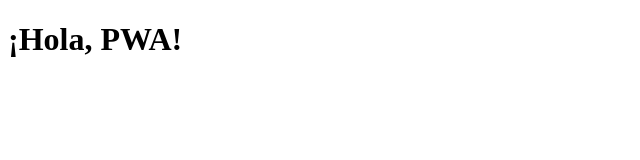
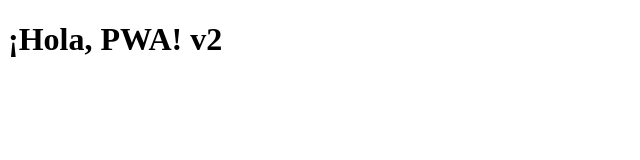
Before and after one commit to Arceniss/Prueba1-de-PWA, a plain HTML site: page index.html in a window 1280 px wide. Shown: the full height of the page, 0-640 px from the left. Drawn offline with Linux system fonts and the light colour scheme.

Commit message:
Update index.html

```diff
--- a/index.html
+++ b/index.html
@@ -8,7 +8,7 @@
   <link rel="manifest" href="manifest.json">
 </head>
 <body>
-  <h1>¡Hola, PWA!</h1>
+  <h1>¡Hola, PWA! v2</h1>
   <script>
     if ('serviceWorker' in navigator) {
       navigator.serviceWorker.register('/service-worker.js')
```
